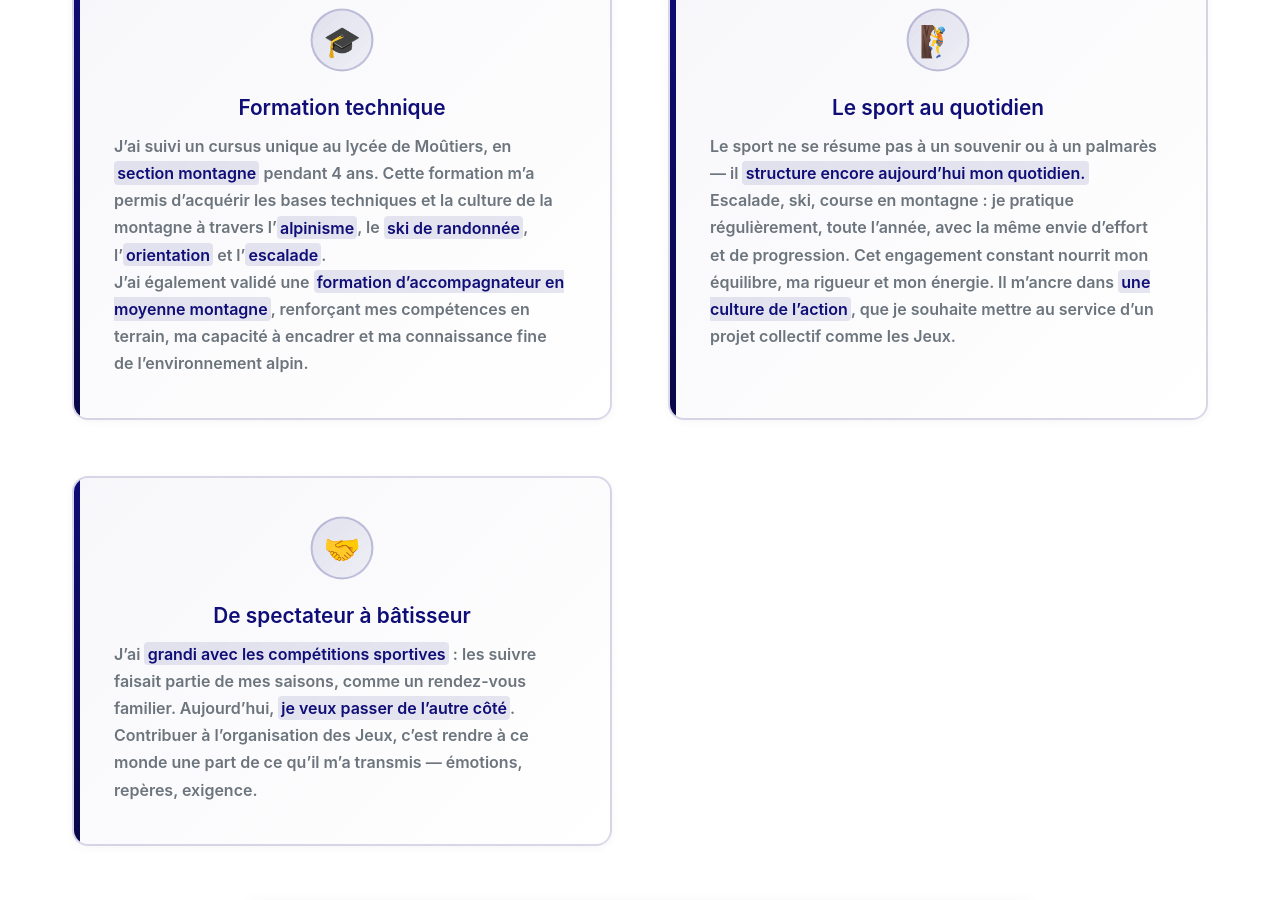
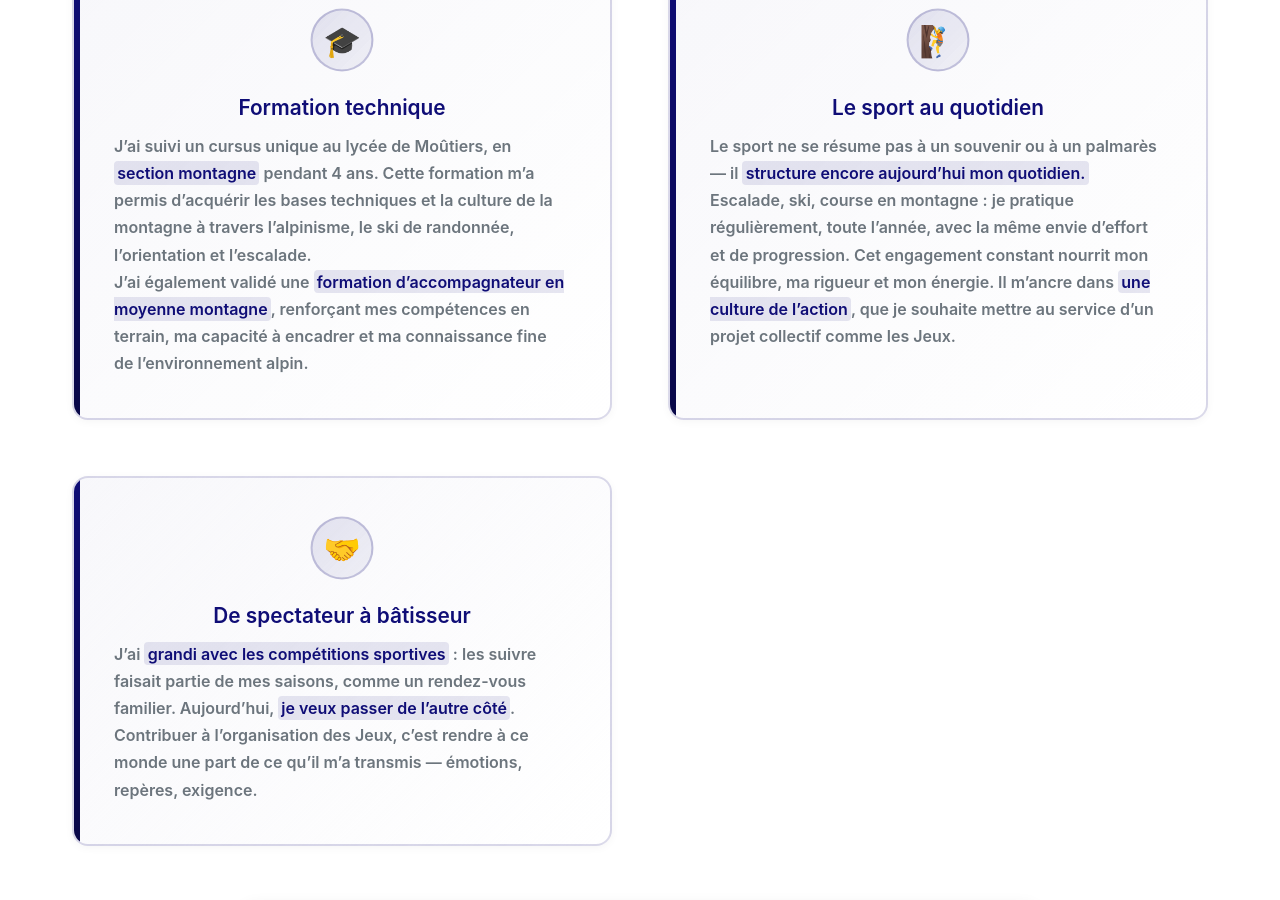
Before and after one commit to PierreGAMEN/candidature_JO, a Vue app: page / in a window 1280 px wide. Shown: the part 3740-4640 px from the top of the page. Built offline with nearby package versions, Linux system fonts and the light colour scheme.

Commit message:
refactor: amélioration de la lisibilité du texte dans le composant Sportif

```diff
--- a/src/components/specific/Sportif.vue
+++ b/src/components/specific/Sportif.vue
@@ -57,8 +57,8 @@ import SectionPart from '../sectionPart.vue';
                             <p>
                                 J’ai suivi un cursus unique au lycée de Moûtiers, en <strong>section montagne</strong>
                                 pendant 4 ans. Cette formation m’a permis d’acquérir les bases techniques et la culture
-                                de la montagne à travers l’<strong>alpinisme</strong>, le <strong>ski de
-                                    randonnée</strong>, l’<strong>orientation</strong> et l’<strong>escalade</strong>.
+                                de la montagne à travers l’alpinisme, le ski de
+                                    randonnée, l’orientation et l’escalade.
                             </p>
                             <p>
                                 J’ai également validé une <strong>formation d’accompagnateur en moyenne
```
